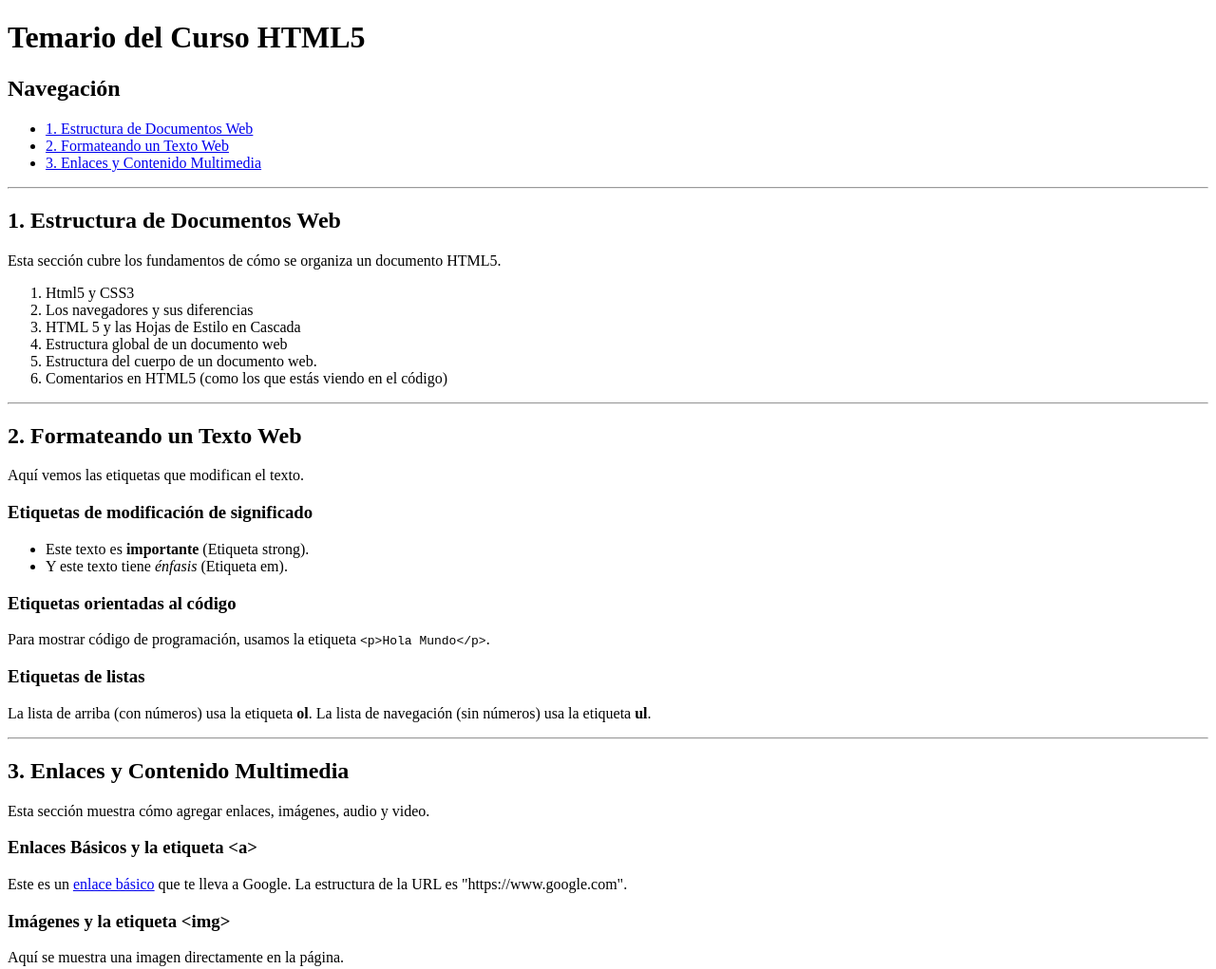
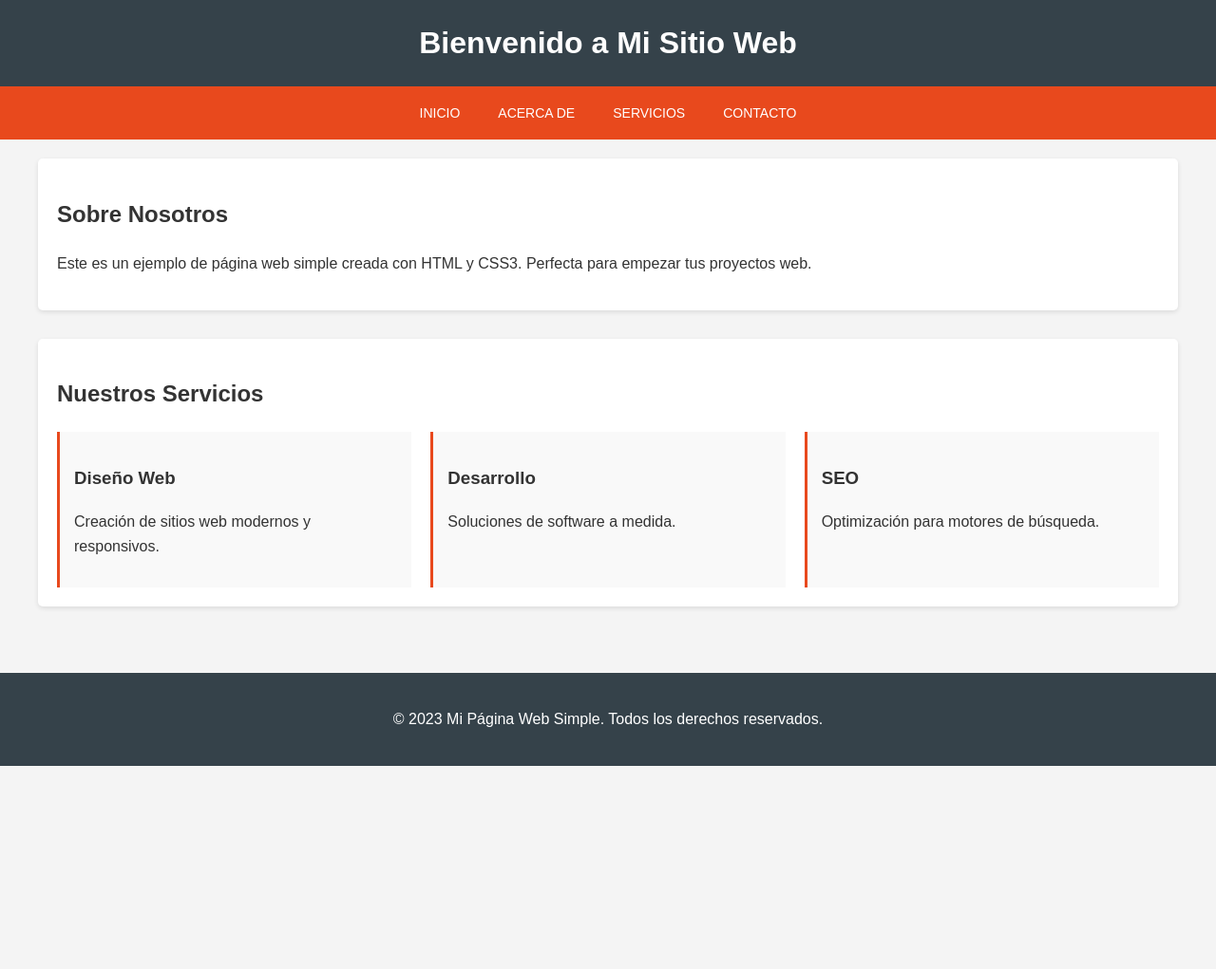
Before and after one commit to likosdfte/CS, a plain HTML site: page index.html in a window 1280 px wide. Shown: the top 1021 px of the page at 95% size. After the commit the page ends 807 px from the top, so only its background shows below. Drawn offline with Linux system fonts and the light colour scheme.

Commit message:
cambio de imagen

```diff
--- a/index.html
+++ b/index.html
@@ -1,84 +1,52 @@
 <!DOCTYPE html>
-<html>
+<html lang="es">
 <head>
-    <title>Demostración de HTML5</title>
+    <meta charset="UTF-8">
+    <meta name="viewport" content="width=device-width, initial-scale=1.0">
+    <title>Mi Página Web Simple</title>
+    <link rel="stylesheet" href="styles.css">
 </head>
 <body>
+    <header>
+        <h1>Bienvenido a Mi Sitio Web</h1>
+    </header>
 
-    <h1>Temario del Curso HTML5</h1>
+    <nav>
+        <ul>
+            <li><a href="#">Inicio</a></li>
+            <li><a href="#">Acerca de</a></li>
+            <li><a href="#">Servicios</a></li>
+            <li><a href="#">Contacto</a></li>
+        </ul>
+    </nav>
 
-    <h2>Navegación</h2>
-    <ul>
-        <li><a href="#estructura">1. Estructura de Documentos Web</a></li>
-        <li><a href="#formato">2. Formateando un Texto Web</a></li>
-        <li><a href="#enlaces-y-media">3. Enlaces y Contenido Multimedia</a></li>
-    </ul>
+    <main>
+        <section>
+            <h2>Sobre Nosotros</h2>
+            <p>Este es un ejemplo de página web simple creada con HTML y CSS3. Perfecta para empezar tus proyectos web.</p>
+        </section>
 
-    <hr>
+        <section>
+            <h2>Nuestros Servicios</h2>
+            <div class="servicios">
+                <article>
+                    <h3>Diseño Web</h3>
+                    <p>Creación de sitios web modernos y responsivos.</p>
+                </article>
+                <article>
+                    <h3>Desarrollo</h3>
+                    <p>Soluciones de software a medida.</p>
+                </article>
+                <article>
+                    <h3>SEO</h3>
+                    <p>Optimización para motores de búsqueda.</p>
+                </article>
+            </div>
+        </section>
+    </main>
 
-    <h2 id="estructura">1. Estructura de Documentos Web</h2>
-    <p>Esta sección cubre los fundamentos de cómo se organiza un documento HTML5.</p>
-
-    <ol>
-        <li>Html5 y CSS3</li>
-        <li>Los navegadores y sus diferencias</li>
-        <li>HTML 5 y las Hojas de Estilo en Cascada</li>
-        <li>Estructura global de un documento web</li>
-        <li>Estructura del cuerpo de un documento web.</li>
-        <li>Comentarios en HTML5 (como los que estás viendo en el código)</li>
-    </ol>
-
-    <hr>
-
-    <h2 id="formato">2. Formateando un Texto Web</h2>
-    <p>Aquí vemos las etiquetas que modifican el texto.</p>
-
-    <h3>Etiquetas de modificación de significado</h3>
-    <ul>
-        <li>Este texto es <strong>importante</strong> (Etiqueta strong).</li>
-        <li>Y este texto tiene <em>énfasis</em> (Etiqueta em).</li>
-    </ul>
-
-    <h3>Etiquetas orientadas al código</h3>
-    <p>Para mostrar código de programación, usamos la etiqueta <code>&lt;p&gt;Hola Mundo&lt;/p&gt;</code>.</p>
-
-    <h3>Etiquetas de listas</h3>
-    <p>La lista de arriba (con números) usa la etiqueta <b>ol</b>. La lista de navegación (sin números) usa la etiqueta <b>ul</b>.</p>
-
-    <hr>
-
-    <h2 id="enlaces-y-media">3. Enlaces y Contenido Multimedia</h2>
-    <p>Esta sección muestra cómo agregar enlaces, imágenes, audio y video.</p>
-
-    <h3>Enlaces Básicos y la etiqueta &lt;a&gt;</h3>
-    <p>Este es un <a href="https://www.google.com">enlace básico</a> que te lleva a Google. La estructura de la URL es "https://www.google.com".</p>
-
-    <h3>Imágenes y la etiqueta &lt;img&gt;</h3>
-    <p>Aquí se muestra una imagen directamente en la página.</p>
-    <img src="https://via.placeholder.com/400x100.png?text=Esto+es+una+imagen+HTML" alt="Imagen de ejemplo">
-
-    <h3>Imágenes como enlace</h3>
-    <p>La siguiente imagen también es un enlace. ¡Haz clic en ella!</p>
-    <a href="https://es.wikipedia.org/wiki/HTML5">
-        <img src="https://via.placeholder.com/400x100.png?text=Clic+aquí+para+aprender+HTML5" alt="Imagen que funciona como enlace a Wikipedia">
-    </a>
-
-    <h3>Agregando videos de Youtube</h3>
-    <p>Para agregar un video de Youtube, generalmente se usa una etiqueta especial que ellos proporcionan.</p>
-    <iframe width="560" height="315" src="https://www.youtube.com/embed/dQw4w9WgXcQ" title="YouTube video player" frameborder="0" allow="accelerometer; autoplay; clipboard-write; encrypted-media; gyroscope; picture-in-picture" allowfullscreen></iframe>
-
-    <h3>Agregando audio y video con HTML5</h3>
-    <p>Podemos agregar archivos de audio y video directamente con las etiquetas de HTML5.</p>
-
-    <h4>Video HTML5</h4>
-    <video src="https://www.w3schools.com/html/mov_bbb.mp4" controls width="400">
-        Tu navegador no soporta la etiqueta de video.
-    </video>
-
-    <h4>Audio HTML5</h4>
-    <audio src="https://www.w3schools.com/html/horse.mp3" controls>
-        Tu navegador no soporta la etiqueta de audio.
-    </audio>
-
+    <footer>
+        <p>&copy; 2023 Mi Página Web Simple. Todos los derechos reservados.</p>
+    </footer>
 </body>
 </html>
--- a/styles.css
+++ b/styles.css
@@ -1,18 +1,18 @@
-/* General Body Styles */
+/* Estilos generales */
 body {
     font-family: 'Arial', sans-serif;
     line-height: 1.6;
     margin: 0;
     padding: 0;
-    background: #f4f4f4;
     color: #333;
+    background-color: #f4f4f4;
 }
 
-/* Header Styles */
+/* Encabezado */
 header {
-    background: #333;
-    color: #fff;
-    padding: 1rem 0;
+    background: #35424a;
+    color: #ffffff;
+    padding: 20px 0;
     text-align: center;
 }
 
@@ -20,88 +20,80 @@ header h1 {
     margin: 0;
 }
 
-/* Navigation Bar Styles */
+/* Navegación */
+nav {
+    background: #e8491d;
+}
+
 nav ul {
     padding: 0;
+    margin: 0;
     list-style: none;
+    display: flex;
+    justify-content: center;
 }
 
 nav ul li {
-    display: inline;
-    margin-right: 20px;
+    padding: 15px 20px;
 }
 
 nav ul li a {
-    color: #fff;
+    color: white;
     text-decoration: none;
+    text-transform: uppercase;
+    font-size: 14px;
 }
 
-/* Section Styles */
-section {
-    padding: 20px;
-    margin: 0 20px;
-    background: #fff;
-    border-bottom: 1px solid #ddd;
+nav ul li a:hover {
+    color: #cccccc;
 }
 
-/* Specific Section - About Me */
-#about {
+/* Contenido principal */
+main {
+    padding: 20px;
+    max-width: 1200px;
+    margin: 0 auto;
+}
+
+section {
+    margin-bottom: 30px;
+    background: white;
+    padding: 20px;
+    border-radius: 5px;
+    box-shadow: 0 2px 5px rgba(0,0,0,0.1);
+}
+
+.servicios {
     display: flex;
-    align-items: center;
+    flex-wrap: wrap;
     gap: 20px;
 }
 
-#about img {
-    width: 150px;
-    height: 150px;
-    border-radius: 50%;
-    object-fit: cover;
+article {
+    flex: 1;
+    min-width: 200px;
+    padding: 15px;
+    background: #f9f9f9;
+    border-left: 3px solid #e8491d;
 }
 
-/* Specific Section - Skills */
-#skills ul {
-    list-style: none;
-    padding: 0;
-    display: flex;
-    flex-wrap: wrap;
-    gap: 10px;
+/* Pie de página */
+footer {
+    background: #35424a;
+    color: white;
+    text-align: center;
+    padding: 20px;
+    margin-top: 20px;
 }
 
-#skills ul li {
-    background: #5cb85c;
-    color: #fff;
-    padding: 8px 15px;
-    border-radius: 5px;
+/* Responsive design */
+@media (max-width: 768px) {
+    nav ul {
+        flex-direction: column;
+        align-items: center;
+    }
+
+    .servicios {
+        flex-direction: column;
+    }
 }
-
-/* Specific Section - Portfolio */
-.portfolio-grid {
-    display: grid;
-    grid-template-columns: repeat(auto-fit, minmax(250px, 1fr));
-    gap: 20px;
-}
-
-.portfolio-item {
-    background: #e9e9e9;
-    padding: 15px;
-    border-radius: 8px;
-    text-align: center;
-}
-
-.portfolio-item h3 {
-    margin-top: 0;
-}
-
-.portfolio-item img {
-    max-width: 100%;
-    height: auto;
-    border-radius: 5px;
-}
-
-/* Footer Styles */
-footer {
-    text-align: center;
-    padding: 20px;
-    background: #333;
-    color: #fff;
-}
```
